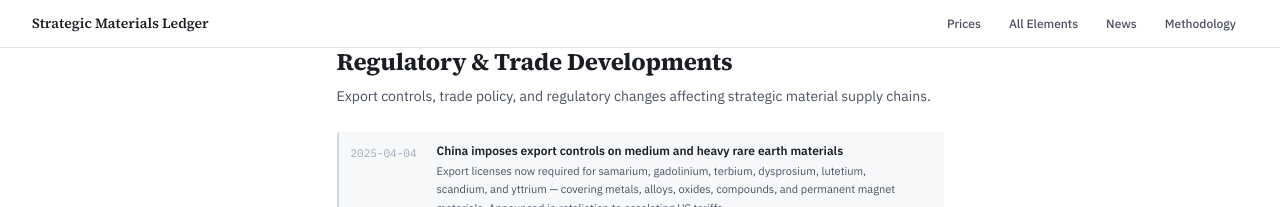
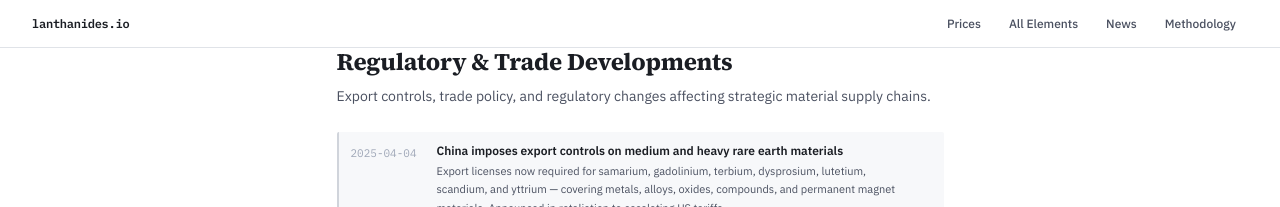
Before and after one commit to mironovb/lanthanides.io, a Jekyll site: the page built from pages/news.html, in a window 1280 px wide. Shown: the top 207 px of the page. Built offline with Jekyll 4.4.1, drawn with Linux system fonts in a browser that asks for light colours.

Commit message:
design update

```diff
--- a/_config.yml
+++ b/_config.yml
@@ -1,5 +1,5 @@
-title: "Strategic Materials Ledger"
-description: "Retail prices for rare earths and strategic materials"
+title: "lanthanides.io"
+description: "Pricing intelligence for rare earths, strategic metals & semiconductor materials"
 url: "https://mironovb.github.io"
 baseurl: "/periodicpricing"
 
--- a/_includes/header.html
+++ b/_includes/header.html
@@ -1,7 +1,7 @@
 <header class="site-header" role="banner">
   <div class="header-inner">
     <a href="{{ '/' | relative_url }}" class="site-brand">
-      <span class="brand-name">Strategic Materials Ledger</span>
+      <span class="brand-name">lanthanides.io</span>
     </a>
     <nav class="site-nav">
       <a href="{{ '/' | relative_url }}">Prices</a>
--- a/_sass/_header.scss
+++ b/_sass/_header.scss
@@ -22,11 +22,11 @@
   gap: $sp-2;
 
   .brand-name {
-    font-family: $font-serif;
-    font-size: $fs-md;
+    font-family: $font-mono;
+    font-size: $fs-sm;
     font-weight: $fw-semibold;
     color: $text-primary;
-    letter-spacing: 0;
+    letter-spacing: -0.02em;
   }
 }
 
--- a/_sass/_home.scss
+++ b/_sass/_home.scss
@@ -1,24 +1,23 @@
 // Home header
 .home-header {
-  padding: $sp-6 0 $sp-4;
-  border-bottom: 2px solid $text-primary;
+  padding: $sp-8 0 $sp-6;
   margin-bottom: $sp-6;
 
   .home-title {
-    font-family: $font-serif;
-    font-size: $fs-3xl;
-    font-weight: $fw-bold;
+    font-family: $font-mono;
+    font-size: $fs-xl;
+    font-weight: $fw-semibold;
     color: $text-primary;
-    letter-spacing: -0.01em;
-    line-height: 1.1;
+    letter-spacing: -0.02em;
+    line-height: 1;
   }
 
   .home-subtitle {
-    font-size: $fs-md;
-    color: $text-secondary;
+    font-size: $fs-sm;
+    color: $text-muted;
     margin-top: $sp-2;
-    font-style: italic;
-    font-family: $font-serif;
+    font-family: $font-sans;
+    letter-spacing: 0.01em;
   }
 }
 
@@ -416,6 +415,13 @@
     color: $text-dim;
     line-height: 1;
     margin-left: auto;
+    white-space: nowrap;
+  }
+
+  .tile-date {
+    font-family: $font-mono;
+    color: $text-dim;
+    margin-left: 2px;
   }
 }
 
```
Also changed, not shown: _layouts/home.html (+4 -4 lines).
